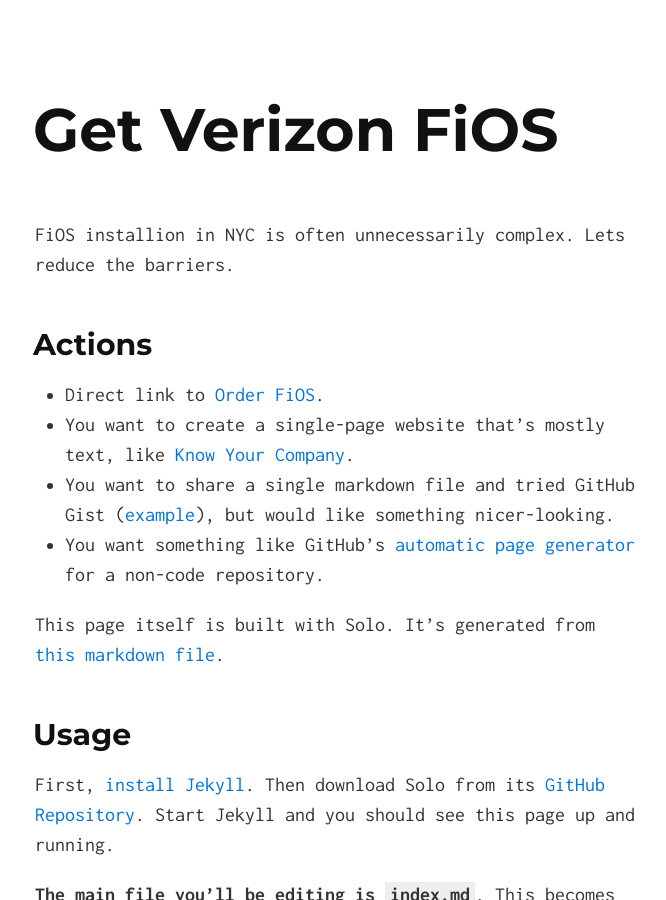
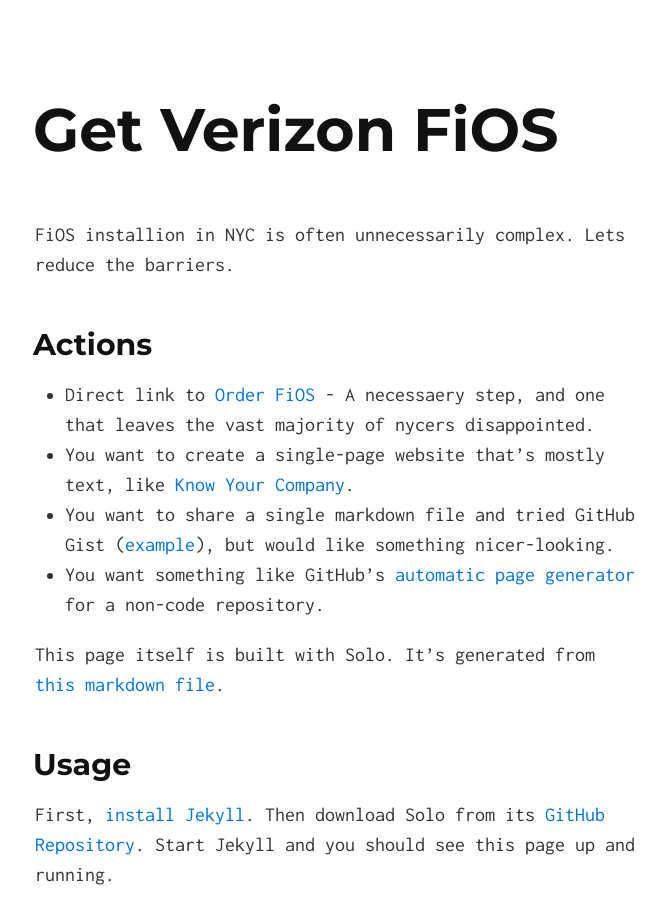
Before and after one commit to mattkime/get-fios, a Jekyll site: the page built from index.md, in a window 1280 px wide and 900 px high. Shown: the whole window, without its empty margins (305-971 px from the left). Built offline with Jekyll 4.4.1, drawn with Linux system fonts in a browser that asks for light colours.

Commit message:
better words next to direct link

```diff
--- a/index.md
+++ b/index.md
@@ -6,7 +6,7 @@ FiOS installion in NYC is often unnecessarily complex. Lets reduce the barriers.
 
 ## Actions
 
-* Direct link to [Order FiOS](http://fios.verizon.com/fios-coverage.html).
+* Direct link to [Order FiOS](http://fios.verizon.com/fios-coverage.html) - A necessaery step, and one that leaves the vast majority of nycers disappointed.
 * You want to create a single-page website that's mostly text, like [Know Your Company](https://knowyourcompany.com/).
 * You want to share a single markdown file and tried GitHub Gist ([example](https://gist.github.com/dypsilon/5819504)), but would like something nicer-looking.
 * You want something like GitHub's [automatic page generator](http://pages.github.com/) for a non-code repository.
```
